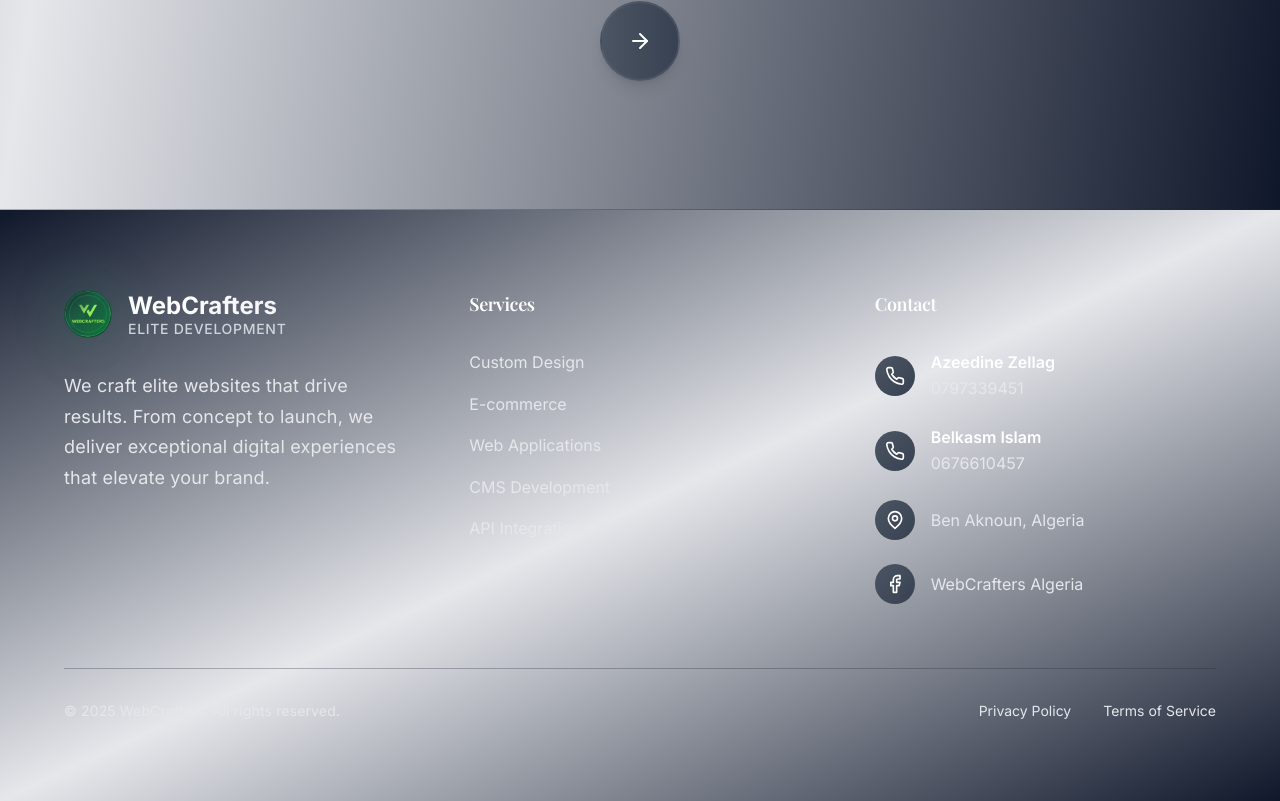
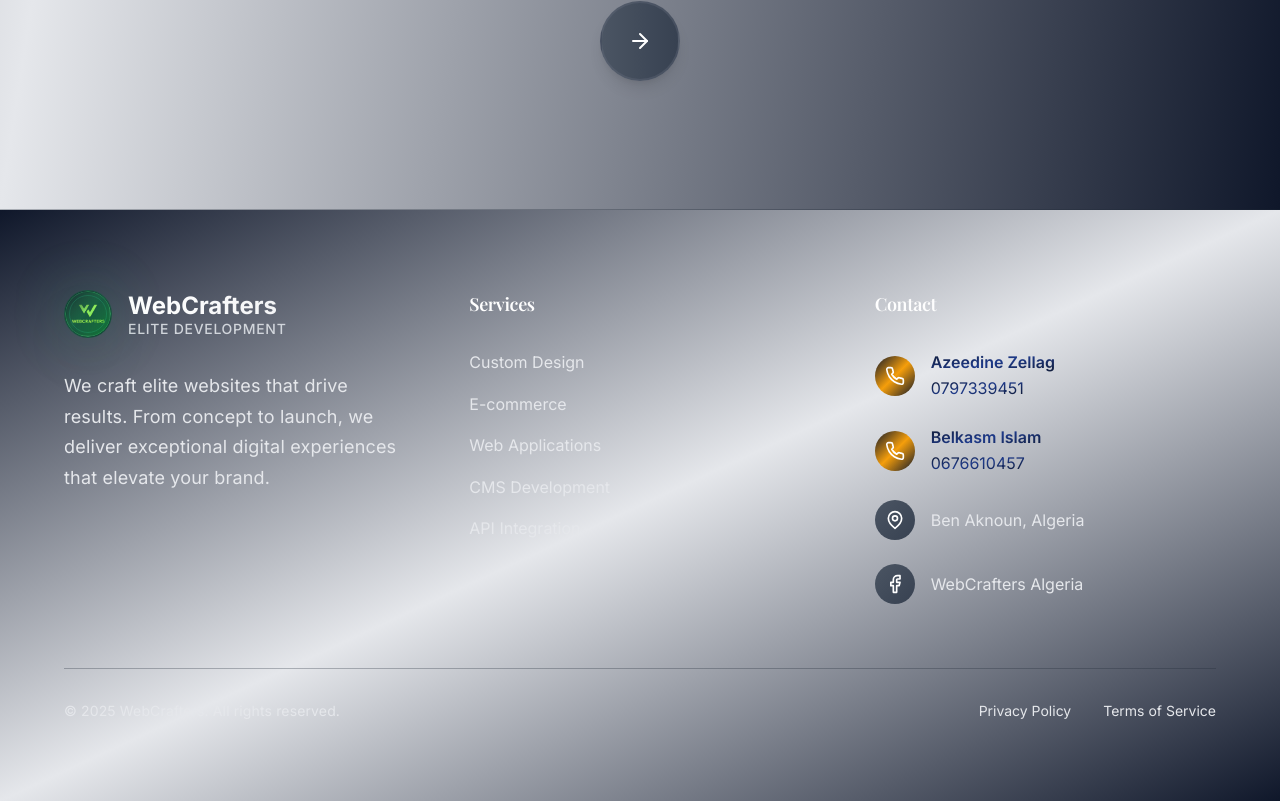
Before and after one commit to autonomyowner/WebCrafters, a React (Vite) app: page / in a window 1280 px wide. Shown: the part 8125-8926 px from the top of the page. Built offline with nearby package versions, Linux system fonts and the light colour scheme.

Commit message:
Update footer contact elements with golden icons and blue gradient text

```diff
--- a/src/components/Layout/Footer.tsx
+++ b/src/components/Layout/Footer.tsx
@@ -43,21 +43,21 @@ const Footer = () => {
             <h3 className="text-lg font-semibold mb-8 bg-gradient-to-r from-white to-gray-100 bg-clip-text text-transparent">Contact</h3>
             <div className="space-y-6 text-gray-200">
               <div className="flex items-center space-x-4 group">
-                <div className="w-10 h-10 bg-gradient-to-br from-gray-600 to-gray-700 rounded-full flex items-center justify-center flex-shrink-0 group-hover:scale-110 transition-transform duration-300">
+                <div className="w-10 h-10 bg-gradient-to-br from-slate-900 via-amber-500 to-slate-900 rounded-full flex items-center justify-center flex-shrink-0 group-hover:scale-110 transition-transform duration-300">
                   <Phone className="w-5 h-5 text-white" />
                 </div>
                 <div>
-                  <div className="font-semibold text-white">Azeedine Zellag</div>
-                  <a href="tel:+213797339451" className="group-hover:text-white transition-colors duration-300">0797339451</a>
+                  <div className="font-semibold bg-gradient-to-br from-slate-900 via-blue-900 to-slate-900 bg-clip-text text-transparent">Azeedine Zellag</div>
+                  <a href="tel:+213797339451" className="bg-gradient-to-br from-slate-900 via-blue-900 to-slate-900 bg-clip-text text-transparent group-hover:text-blue-200 transition-colors duration-300">0797339451</a>
                 </div>
               </div>
               <div className="flex items-center space-x-4 group">
-                <div className="w-10 h-10 bg-gradient-to-br from-gray-600 to-gray-700 rounded-full flex items-center justify-center flex-shrink-0 group-hover:scale-110 transition-transform duration-300">
+                <div className="w-10 h-10 bg-gradient-to-br from-slate-900 via-amber-500 to-slate-900 rounded-full flex items-center justify-center flex-shrink-0 group-hover:scale-110 transition-transform duration-300">
                   <Phone className="w-5 h-5 text-white" />
                 </div>
                 <div>
-                  <div className="font-semibold text-white">Belkasm Islam</div>
-                  <a href="tel:+213676610457" className="group-hover:text-white transition-colors duration-300">0676610457</a>
+                  <div className="font-semibold bg-gradient-to-br from-slate-900 via-blue-900 to-slate-900 bg-clip-text text-transparent">Belkasm Islam</div>
+                  <a href="tel:+213676610457" className="bg-gradient-to-br from-slate-900 via-blue-900 to-slate-900 bg-clip-text text-transparent group-hover:text-blue-200 transition-colors duration-300">0676610457</a>
                 </div>
               </div>
               <div className="flex items-center space-x-4 group">
```
